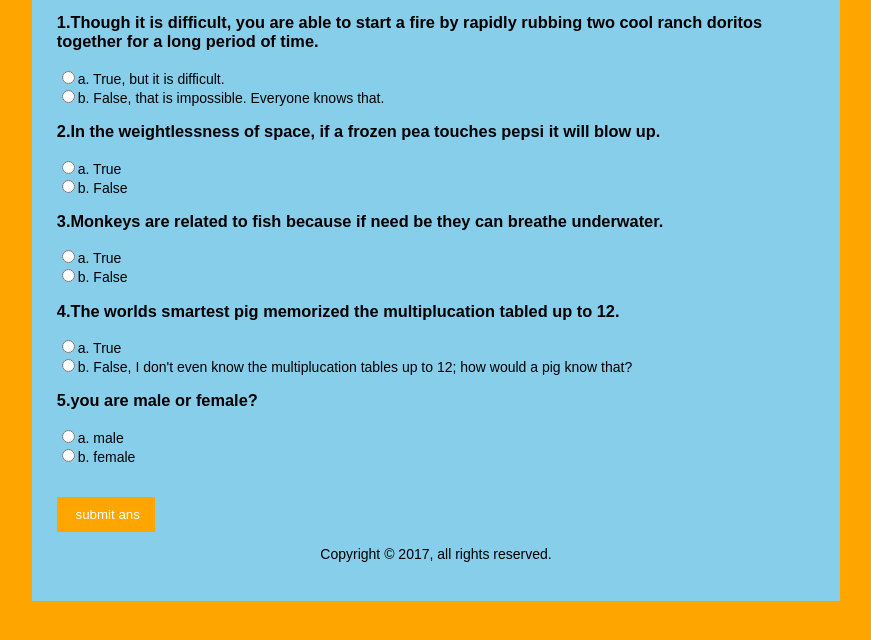
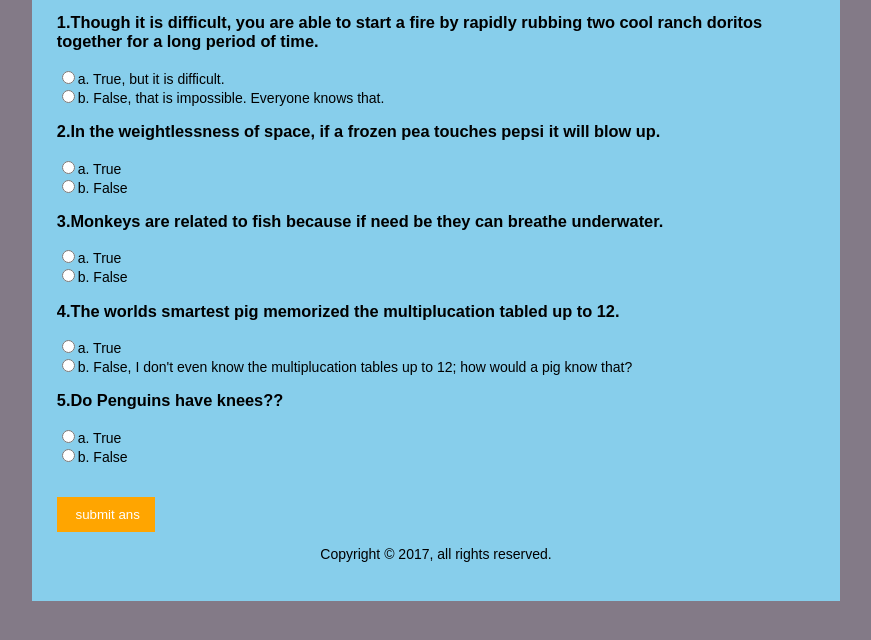
Before and after one commit to jahidRatul/simpleQuiz, a plain HTML site: page index.html in a window 1280 px wide. Shown: the part 116-756 px from the top of the page, without its empty margins (204-1075 px from the left). Drawn offline with Linux system fonts and the light colour scheme.

Commit message:
question color modified

```diff
--- a/css/style.css
+++ b/css/style.css
@@ -1,5 +1,5 @@
 body{
-    background: orange;
+    background:#1a0a238a;
     color: black;
     font-family: sans-serif;
     font-size: 14px;
--- a/index.html
+++ b/index.html
@@ -36,9 +36,9 @@
                     <input type="radio" name="q4" value="a" id="q4a">a. True<br>
                     <input type="radio" name="q4" value="b" id="q4b">b. False, I don't even know the multiplucation tables up to 12; how would a pig know that?<br>
 
-                    <h3>5.you are male or female?</h3>
-                    <input type="radio" name="q5" value="a" id="q5a">a. male<br>
-                    <input type="radio" name="q5" value="b" id="q5b">b. female<br>
+                    <h3>5.Do Penguins have knees??</h3>
+                    <input type="radio" name="q5" value="a" id="q5a">a. True<br>
+                    <input type="radio" name="q5" value="b" id="q5b">b. False<br>
                     <br><br>
 
                     <input type="submit" value=" submit ans">
```
